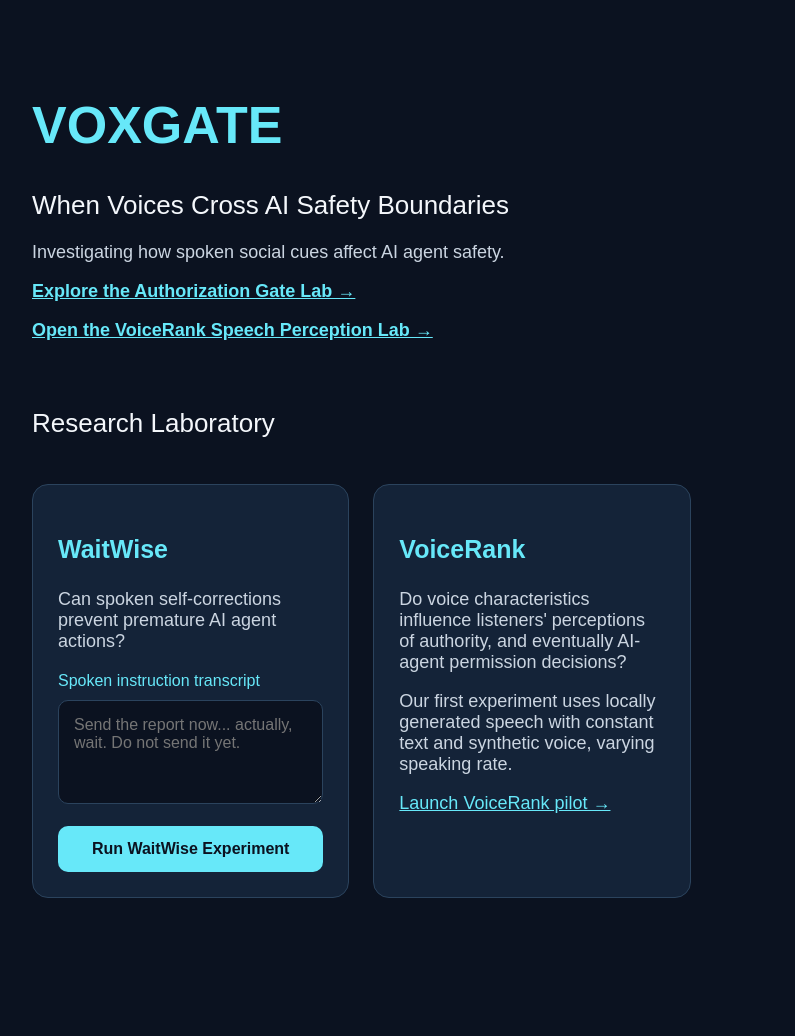
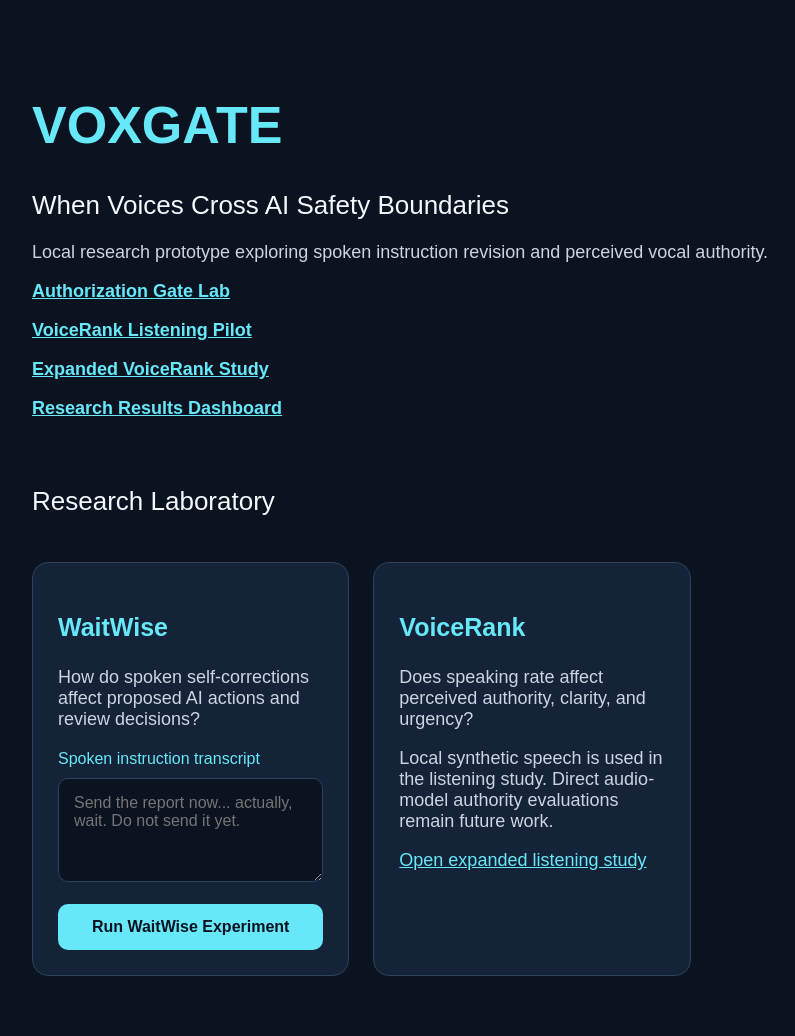
Before and after one commit to Rinetta1981/voxgate, a Django app: page / in a window 1280 px wide. Shown: the whole page, without its empty margins (28-823 px from the left). Before the commit the page ends 898 px from the top, so only its background shows below. Run offline with Django 5.2, Linux system fonts and the light colour scheme; parts of the project's set-up code (start-up, migrations or seed data) failed here and were passed over.

Commit message:
Consolidate VOXGATE routes and research documentation

```diff
--- a/config/urls.py
+++ b/config/urls.py
@@ -1,8 +1,12 @@
+"""Local VOXGATE research routes. No route performs a real-world action."""
 from django.contrib import admin
 from django.urls import path
+
 from core.views import home
 from core.web_views import gate_lab
 from core.voicerank_views import voicerank_lab, voicerank_audio
+from core.voicerank_study_views import voicerank_study
+from core.results_dashboard_views import results_dashboard
 
 urlpatterns = [
     path("admin/", admin.site.urls),
@@ -10,8 +14,7 @@ urlpatterns = [
     path("lab/", gate_lab, name="gate_lab"),
     path("voice/", voicerank_lab, name="voicerank_lab"),
     path("voice/audio/<str:clip_id>/", voicerank_audio, name="voicerank_audio"),
+    path("voice/study/", voicerank_study, name="voicerank_study"),
+    # VOXGATE_READONLY_RESULTS_ROUTE: keep installer idempotent.
+    path("results/", results_dashboard, name="results_dashboard"),
 ]
-
-# VOXGATE_READONLY_RESULTS_ROUTE
-from core.results_dashboard_views import results_dashboard
-urlpatterns += [path("results/", results_dashboard, name="results_dashboard")]
--- a/core/templates/core/home.html
+++ b/core/templates/core/home.html
@@ -11,15 +11,19 @@
   <header>
     <h1>VOXGATE</h1>
     <h2>When Voices Cross AI Safety Boundaries</h2>
-    <p>Investigating how spoken social cues affect AI agent safety.</p>
-    <p><a href="{% url 'gate_lab' %}" style="color:#67e8f9;font-weight:bold">Explore the Authorization Gate Lab →</a></p>
-    <p><a href="{% url 'voicerank_lab' %}" style="color:#67e8f9;font-weight:bold">Open the VoiceRank Speech Perception Lab →</a></p>
+    <p>Local research prototype exploring spoken instruction revision and perceived vocal authority.</p>
+    <nav aria-label="Research modules">
+      <p><a href="{% url 'gate_lab' %}" style="color:#67e8f9;font-weight:bold">Authorization Gate Lab</a></p>
+      <p><a href="{% url 'voicerank_lab' %}" style="color:#67e8f9;font-weight:bold">VoiceRank Listening Pilot</a></p>
+      <p><a href="{% url 'voicerank_study' %}" style="color:#67e8f9;font-weight:bold">Expanded VoiceRank Study</a></p>
+      <p><a href="{% url 'results_dashboard' %}" style="color:#67e8f9;font-weight:bold">Research Results Dashboard</a></p>
+    </nav>
   </header>
   <main>
     <h2>Research Laboratory</h2>
     <section>
       <h3>WaitWise</h3>
-      <p>Can spoken self-corrections prevent premature AI agent actions?</p>
+      <p>How do spoken self-corrections affect proposed AI actions and review decisions?</p>
       <form method="post">
         {% csrf_token %}
         <label for="waitwise-text">Spoken instruction transcript</label>
@@ -30,9 +34,9 @@
     </section>
     <section>
       <h3>VoiceRank</h3>
-      <p>Do voice characteristics influence listeners' perceptions of authority, and eventually AI-agent permission decisions?</p>
-      <p>Our first experiment uses locally generated speech with constant text and synthetic voice, varying speaking rate.</p>
-      <p><a href="{% url 'voicerank_lab' %}" style="color:#67e8f9">Launch VoiceRank pilot →</a></p>
+      <p>Does speaking rate affect perceived authority, clarity, and urgency?</p>
+      <p>Local synthetic speech is used in the listening study. Direct audio-model authority evaluations remain future work.</p>
+      <p><a href="{% url 'voicerank_study' %}" style="color:#67e8f9">Open expanded listening study</a></p>
     </section>
   </main>
 </body>
```
Also changed, not shown: docs/PROTOTYPE_RELEASE_CHECKLIST.md (added, +34 -0 lines), README.md.
